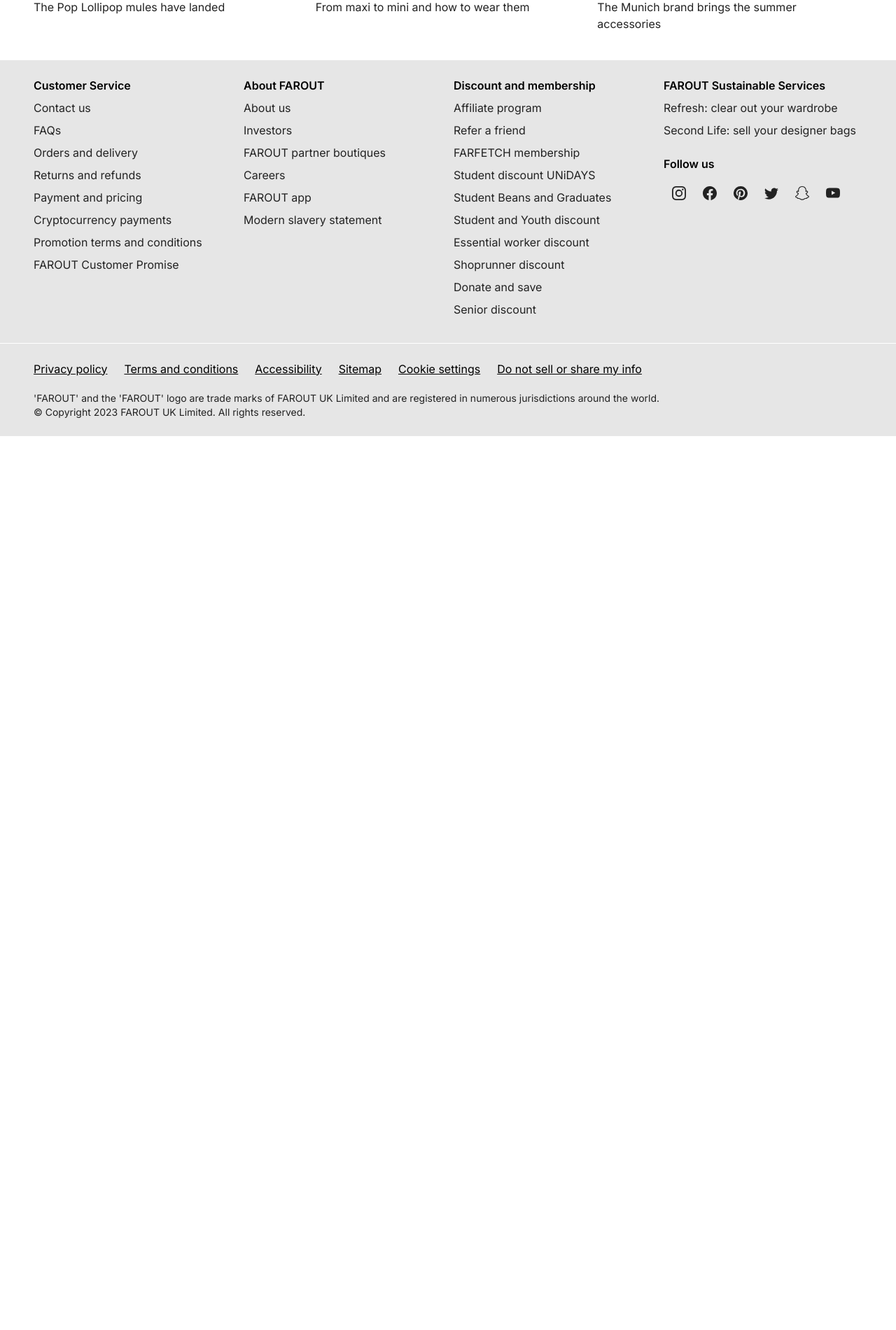
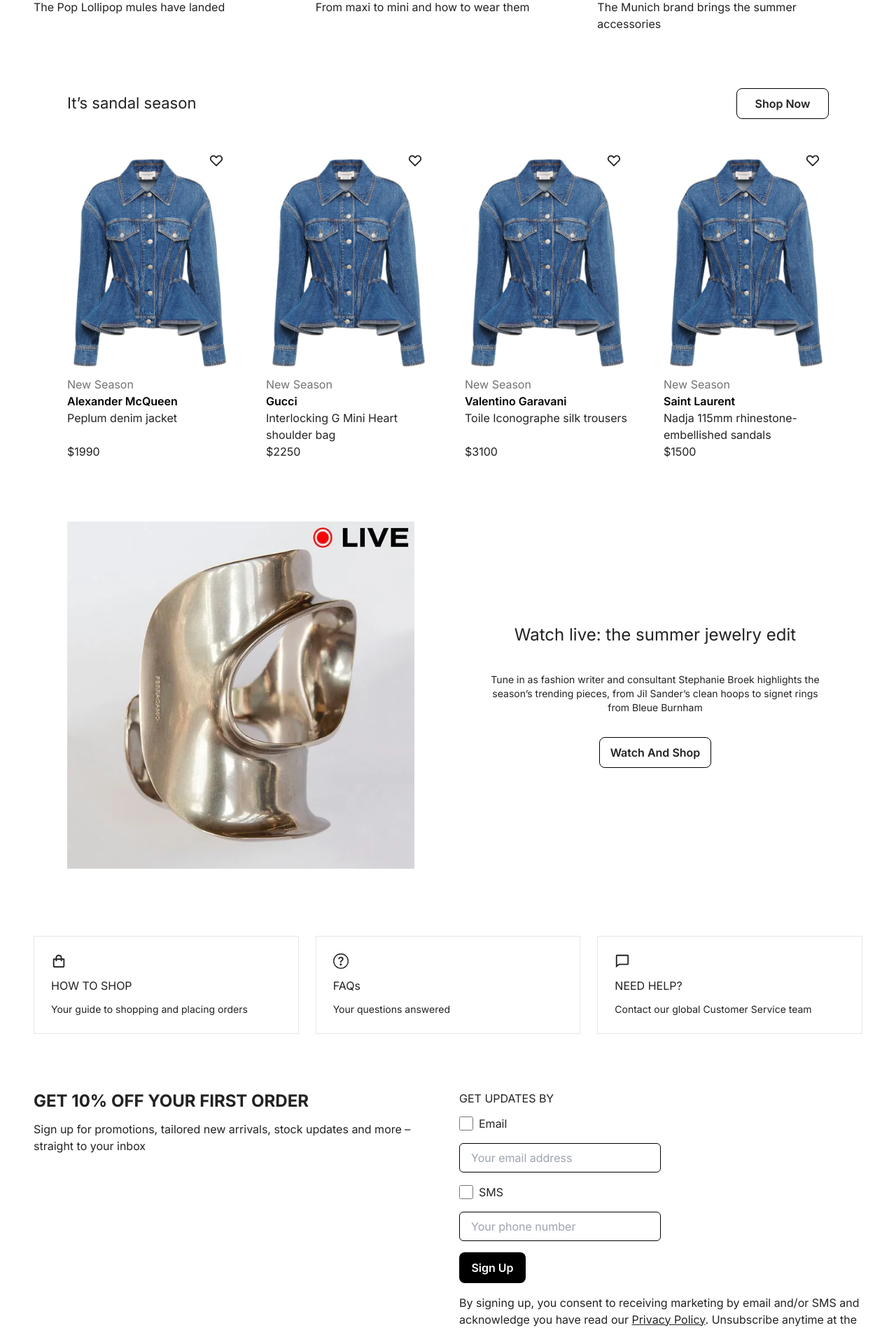
Before and after one commit to andreslopez549/farout, a Next.js app: page /shopping/women in a window 1280 px wide. Shown: the part 2700-4600 px from the top of the page at 70% size. Before the commit the page ends 3323 px from the top, so only its background shows below. Built offline with nearby package versions, Linux system fonts and the light colour scheme.

Commit message:
women frontpage completec

```diff
--- /dev/null
+++ b/src/app/components/general/checkbox/checkbox.tsx
@@ -0,0 +1,32 @@
+"use client";
+
+import React, { useState } from "react";
+
+interface CheckboxI {
+  label: string;
+}
+
+const Checkbox = ({ label }: CheckboxI) => {
+  const [isChecked, setIsChecked] = useState(false);
+
+  const handleCheckboxChange = () => {
+    setIsChecked(!isChecked);
+  };
+
+  return (
+    <div className="flex items-center">
+      <input
+        type="checkbox"
+        id="myCheckbox"
+        className="rounded h-5 w-5"
+        checked={isChecked}
+        onChange={handleCheckboxChange}
+      />
+      <label htmlFor="myCheckbox" className="ml-2 font-normal text-base">
+        {label}
+      </label>
+    </div>
+  );
+};
+
+export default Checkbox;
--- a/src/app/shopping/women/page.tsx
+++ b/src/app/shopping/women/page.tsx
@@ -1,17 +1,23 @@
 import Image from "next/image";
+import Link from "next/link";
 
 import { HiOutlineHeart } from "react-icons/hi";
+import { BiShoppingBag, BiComment } from "react-icons/bi";
+import { BsQuestionCircle } from "react-icons/bs";
 
 import WomenImage from "../../../../public/womenImage.jpeg";
 import WomenImage1 from "../../../../public/womenImage1.jpeg";
+import RandomProduct from "../../../../public/randomProduct.png";
 
 import { ProductsData, TrendingProducts } from "@/data/products";
+
+import Checkbox from "@/app/components/general/checkbox/checkbox";
 
 const WomenPage = () => {
   const sectionClass = "flex max-w-[1440px] flex-col items-center justify-between px-[16px] md:px-[48px] mx-auto";
 
   return (
-    <div className={`${sectionClass}`}>
+    <div className={`${sectionClass} mb-10`}>
       <div className={`w-full h-full grid grid-cols-1 lg:grid-cols-2 place-items-center`}>
         <Image src={WomenImage} alt="actor-image" className="w-full h-full object-cover pt-[20px] lg:p-[48px] order-1 lg:order-2" />
 
@@ -44,10 +50,9 @@
           Shop Now
         </button>
       </div>
-
       <div className="w-full pb-10 lg:px-[48px] flex flex-row gap-12 overflow-y-hidden hide-scrollbar overflow-x-auto">
         {ProductsData.map((el) => (
-          <div className="w-1/3 flex-none sm:w-1/4 sm:flex-1 relative -z-10" key={el.id}>
+          <div className="w-2/3 flex-none sm:w-1/4 sm:flex-1 relative -z-10" key={el.id}>
             <div className="absolute top-2 right-3">
               <HiOutlineHeart size={22} />
             </div>
@@ -71,9 +76,7 @@
 
       <div className="w-full pb-10">
         <div className="w-full text-left md:text-center text-[28px] my-6 mx-0">Trending this week</div>
-
         <div className="w-full flex flex-row gap-6 overflow-y-hidden hide-scrollbar overflow-x-auto">
-          {/* <div className="w-1/3 flex-none sm:w-1/4 sm:flex-1 relative -z-10"></div> */}
           {TrendingProducts.map((el) => (
             <div className="w-2/3 flex-none sm:w-1/4 sm:flex-1 relative -z-10">
               <Image src={el.image} alt="trending-image" />
@@ -84,6 +87,109 @@
           ))}
         </div>
       </div>
+
+      <div className="w-full flex flex-row justify-between items-center py-10 lg:px-[48px]">
+        <div className="text-[22px]">It’s sandal season</div>
+        <button className="hidden sm:flex sm:w-[132px] h-[44px] lg:flex justify-center items-center text-[#222222] font-semibold border border-black rounded-lg hover:bg-zinc-100">
+          Shop Now
+        </button>
+      </div>
+      <div className="w-full pb-10 lg:px-[48px] flex flex-row gap-12 overflow-y-hidden hide-scrollbar overflow-x-auto">
+        {ProductsData.map((el) => (
+          <div className="w-2/3 flex-none sm:w-1/4 sm:flex-1 relative -z-10" key={el.id}>
+            <div className="absolute top-2 right-3">
+              <HiOutlineHeart size={22} />
+            </div>
+
+            <div className="flex justify-center mt-4">
+              <Image src={el.image} className="w-56 object-cover" alt="product-image" />
+            </div>
+
+            <div className="mt-3">
+              <div className="text-[#727272]">New Season</div>
+              <div className="text-black font-semibold">{el.name}</div>
+              <div className="h-12 overflow-hidden">{el.description}</div>
+              <div>${el.price}</div>
+            </div>
+          </div>
+        ))}
+      </div>
+      <button className="w-full h-[44px] sm:hidden md:hidden text-[#222222] font-semibold border border-black rounded-lg hover:bg-zinc-100">
+        Shop Now
+      </button>
+
+      <div className="w-full h-full grid grid-cols-1 lg:grid-cols-2 place-items-center">
+        <Image src={RandomProduct} alt="actor-image" className="w-full h-full object-cover pt-[20px] lg:p-[48px] order-1" />
+
+        <div className="w-full h-full flex flex-col justify-center items-center px-[4px] sm:px-[48px] py-[20px] lg:p-[48px] order-2">
+          <div className=" text-[24px] pt-6 sm:pt-0 mb-2 sm:mb-9 text-center">Watch live: the summer jewelry edit</div>
+          <div className="text-sm mb-8 text-center">
+            Tune in as fashion writer and consultant Stephanie Broek highlights the season’s trending pieces, from Jil Sander’s clean hoops to signet
+            rings from Bleue Burnham
+          </div>
+
+          <button className="w-full sm:w-[160px] h-[44px] flex justify-center items-center text-[#222222] font-semibold border border-black rounded-lg hover:bg-zinc-100">
+            Watch And Shop
+          </button>
+        </div>
+      </div>
+
+      <div className="w-full grid grid-cols-1 md:grid-cols-3 gap-6 my-12">
+        <Link href={"/how-to-shop"} className="flex w-full">
+          <div className="w-full border px-6 py-6 mt-4 md:mt-0 hover:bg-zinc-100">
+            <div className="pb-3">
+              <BiShoppingBag size={22} />
+            </div>
+            <div className="font-normal pb-3">HOW TO SHOP</div>
+            <div className="text-sm">Your guide to shopping and placing orders</div>
+          </div>
+        </Link>
+
+        <Link href={"/faqs"} className="flex w-full">
+          <div className="w-full border px-6 py-6 mt-4 md:mt-0 hover:bg-zinc-100">
+            <div className="pb-3">
+              <BsQuestionCircle size={22} />
+            </div>
+            <div className="font-normal pb-3">FAQs</div>
+            <div className="text-sm">Your questions answered</div>
+          </div>
+        </Link>
+
+        <Link href={"/contact-us"} className="flex w-full">
+          <div className="w-full border px-6 py-6 mt-4 md:mt-0 hover:bg-zinc-100">
+            <div className="pb-3">
+              <BiComment size={22} />
+            </div>
+            <div className="font-normal pb-3">NEED HELP?</div>
+            <div className="text-sm">Contact our global Customer Service team</div>
+          </div>
+        </Link>
+      </div>
+
+      <div className="w-full grid grid-cols-1 md:grid-cols-2 gap-8 mt-8 mb-10">
+        <div className="w-full">
+          <div className="font-bold text-2xl mb-3">GET 10% OFF YOUR FIRST ORDER</div>
+          <div className="font-normal text-md">Sign up for promotions, tailored new arrivals, stock updates and more – straight to your inbox</div>
+        </div>
+        <div className="w-full">
+          <div className="font-base uppercase mb-3">GET UPDATES BY</div>
+
+          <Checkbox label="Email" />
+          <input placeholder="Your email address" className="w-full md:w-1/2 px-4 py-2 border border-black rounded-md text-md mt-4 mb-4" />
+
+          <Checkbox label="SMS" />
+          <input placeholder="Your phone number" className="w-full md:w-1/2 px-4 py-2 border border-black rounded-md text-md mt-4 " />
+
+          <button className="w-[95px] h-[44px] flex justify-center items-center text-white font-semibold rounded-lg bg-black hover:bg-zinc-500 mt-4">
+            Sign Up
+          </button>
+
+          <div className="font-normal text-md mt-4">
+            By signing up, you consent to receiving marketing by email and/or SMS and acknowledge you have read our <span className="underline">Privacy Policy</span>. Unsubscribe
+            anytime at the bottom of our emails or by replying STOP to any of our SMS.
+          </div>
+        </div>
+      </div>
     </div>
   );
 };
```
Also changed, not shown: public/randomProduct.png (added).
